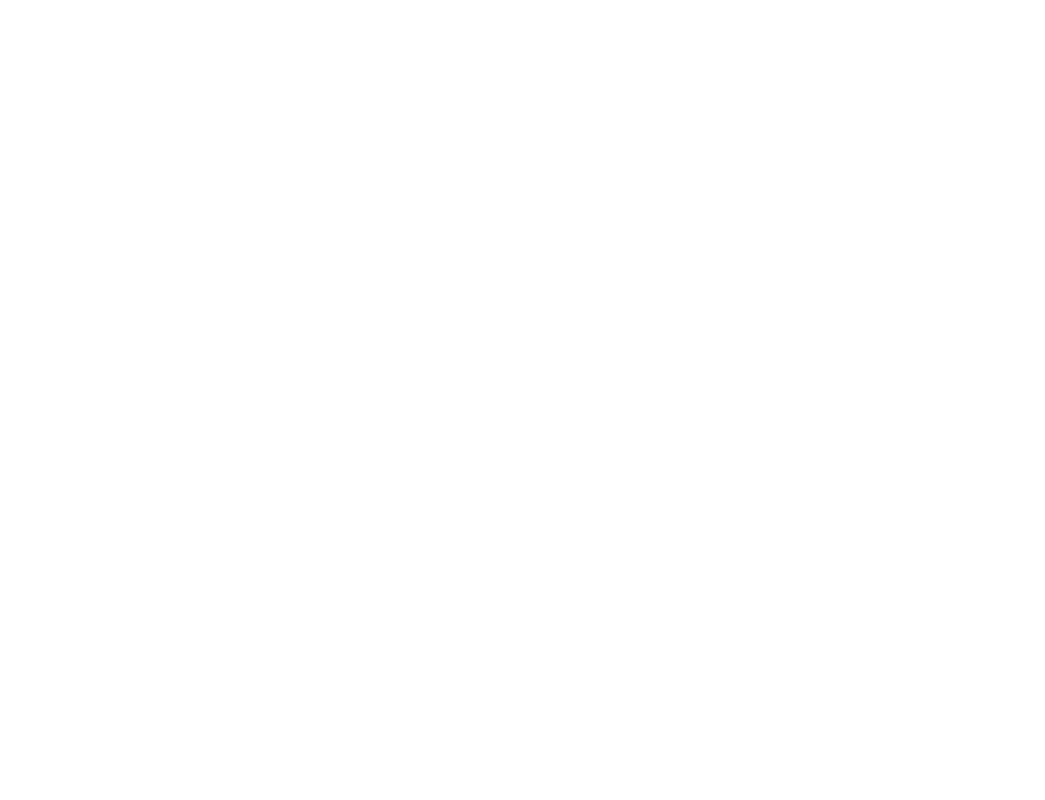
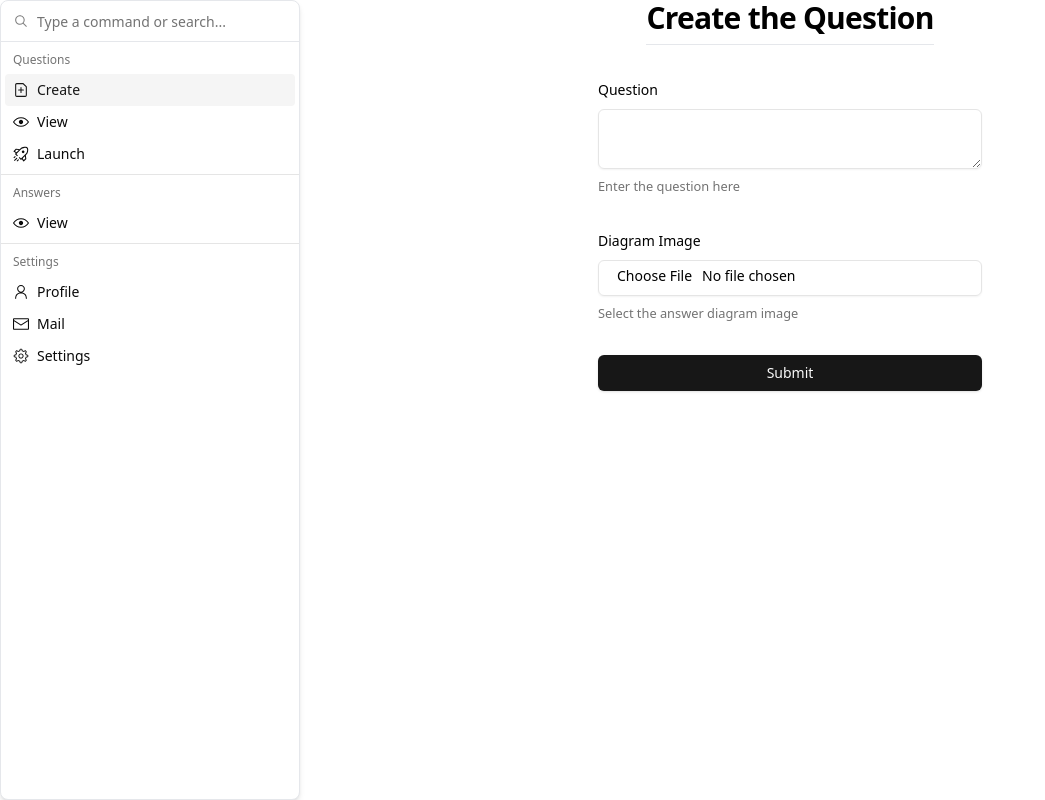
Before and after one commit to prb-dev/Autograder_Client, a React (Vite) app: page /create/q in a window 1280 px wide. Before the commit this address had no page. Shown: the whole page, without its empty margins (0-1045 px from the left). Built offline with nearby package versions, Linux system fonts and the light colour scheme.

Commit message:
Add sidemenu

```diff
--- a/src/App.tsx
+++ b/src/App.tsx
@@ -1,12 +1,18 @@
 import { BrowserRouter, Route, Routes } from "react-router-dom";
 import Home from "./pages/Home";
+import SideMenu from "./components/SideMenu";
 
 function App() {
   return (
     <BrowserRouter>
-      <Routes>
-        <Route path="/" element={<Home />} />
-      </Routes>
+      <main className="flex">
+        <SideMenu />
+        <div className="flex-1">
+          <Routes>
+            <Route path="/create/q" element={<Home />} />
+          </Routes>
+        </div>
+      </main>
     </BrowserRouter>
   );
 }
--- a/src/components/Rubric.tsx
+++ b/src/components/Rubric.tsx
@@ -19,7 +19,6 @@ import {
   DialogTrigger,
 } from "@/components/ui/dialog";
 import { Checkbox } from "./ui/checkbox";
-import { json } from "stream/consumers";
 
 type Rubric = {
   criterias: string[];
--- /dev/null
+++ b/src/components/SideMenu.tsx
@@ -0,0 +1,114 @@
+import {
+  EnvelopeClosedIcon,
+  EyeOpenIcon,
+  FilePlusIcon,
+  GearIcon,
+  PersonIcon,
+  RocketIcon,
+} from "@radix-ui/react-icons";
+
+import {
+  Command,
+  CommandEmpty,
+  CommandGroup,
+  CommandInput,
+  CommandItem,
+  CommandList,
+  CommandSeparator,
+} from "@/components/ui/command";
+import { Link } from "react-router-dom";
+
+const SideMenu = () => {
+  const menuList = [
+    {
+      group: {
+        heading: "Questions",
+        items: [
+          {
+            link: "/create/q",
+            icon: <FilePlusIcon className="mr-2 h-4 w-4" />,
+            span: <span>Create</span>,
+          },
+          {
+            link: "/create/q",
+            icon: <EyeOpenIcon className="mr-2 h-4 w-4" />,
+            span: <span>View</span>,
+          },
+          {
+            link: "/create/q",
+            icon: <RocketIcon className="mr-2 h-4 w-4" />,
+            span: <span>Launch</span>,
+          },
+        ],
+      },
+    },
+    {
+      group: {
+        heading: "Answers",
+        items: [
+          {
+            link: "/create/q",
+            icon: <EyeOpenIcon className="mr-2 h-4 w-4" />,
+            span: (
+              <span>
+                View <span className="hidden">Answers</span>
+              </span>
+            ),
+          },
+        ],
+      },
+    },
+    {
+      group: {
+        heading: "Settings",
+        items: [
+          {
+            link: "/create/q",
+            icon: <PersonIcon className="mr-2 h-4 w-4" />,
+            span: <span>Profile</span>,
+          },
+          {
+            link: "/create/q",
+            icon: <EnvelopeClosedIcon className="mr-2 h-4 w-4" />,
+            span: <span>Mail</span>,
+          },
+          {
+            link: "/create/q",
+            icon: <GearIcon className="mr-2 h-4 w-4" />,
+            span: <span>Settings</span>,
+          },
+        ],
+      },
+    },
+  ];
+
+  return (
+    <div className="h-[100vh]">
+      <Command className="rounded-lg border shadow-md md:min-w-[300px]">
+        <CommandInput placeholder="Type a command or search..." />
+        <CommandList className="max-h-full">
+          <CommandEmpty>No results found.</CommandEmpty>
+
+          {menuList.map(({ group }, i) => (
+            <div key={`m${i}`}>
+              <CommandGroup heading={group.heading}>
+                {group.items.map((item, i) => (
+                  <Link key={`l${i}`} to={item.link}>
+                    <CommandItem>
+                      {item.icon}
+                      {item.span}
+                    </CommandItem>
+                  </Link>
+                ))}
+              </CommandGroup>
+
+              {i !== menuList.length - 1 && <CommandSeparator />}
+            </div>
+          ))}
+        </CommandList>
+      </Command>
+    </div>
+  );
+};
+
+export default SideMenu;
```
